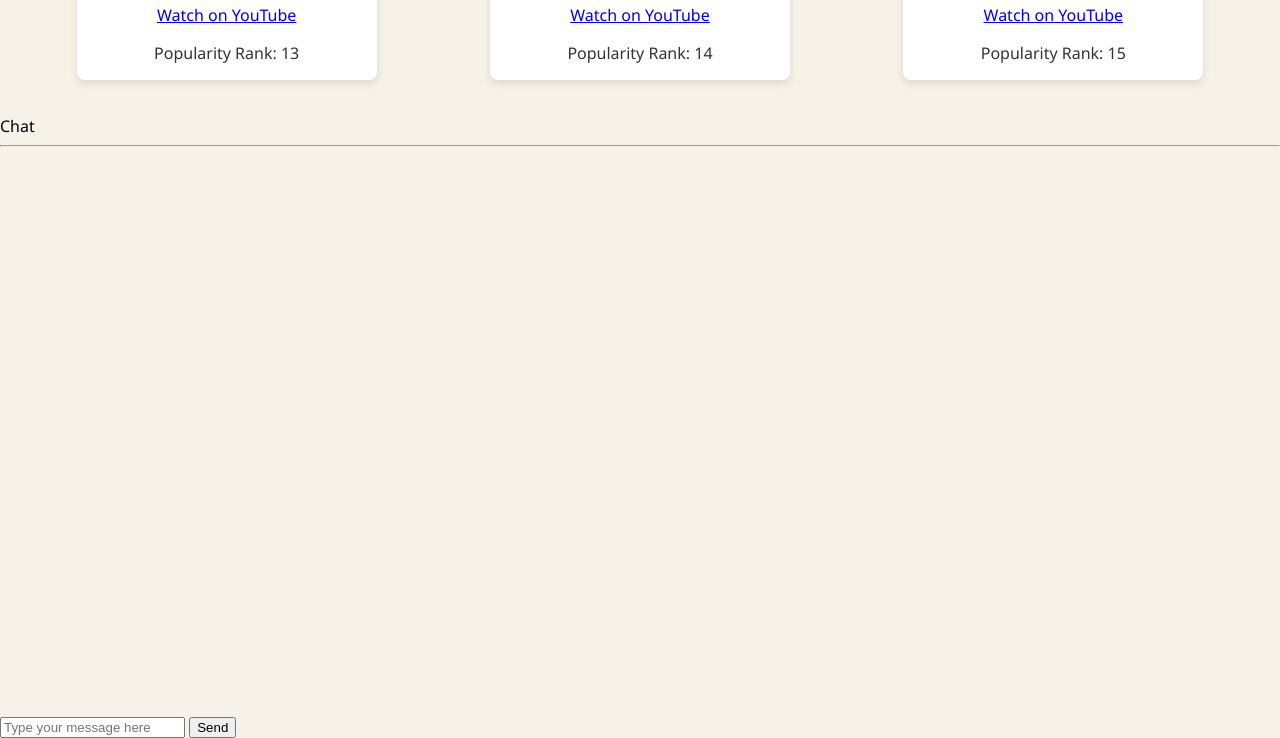
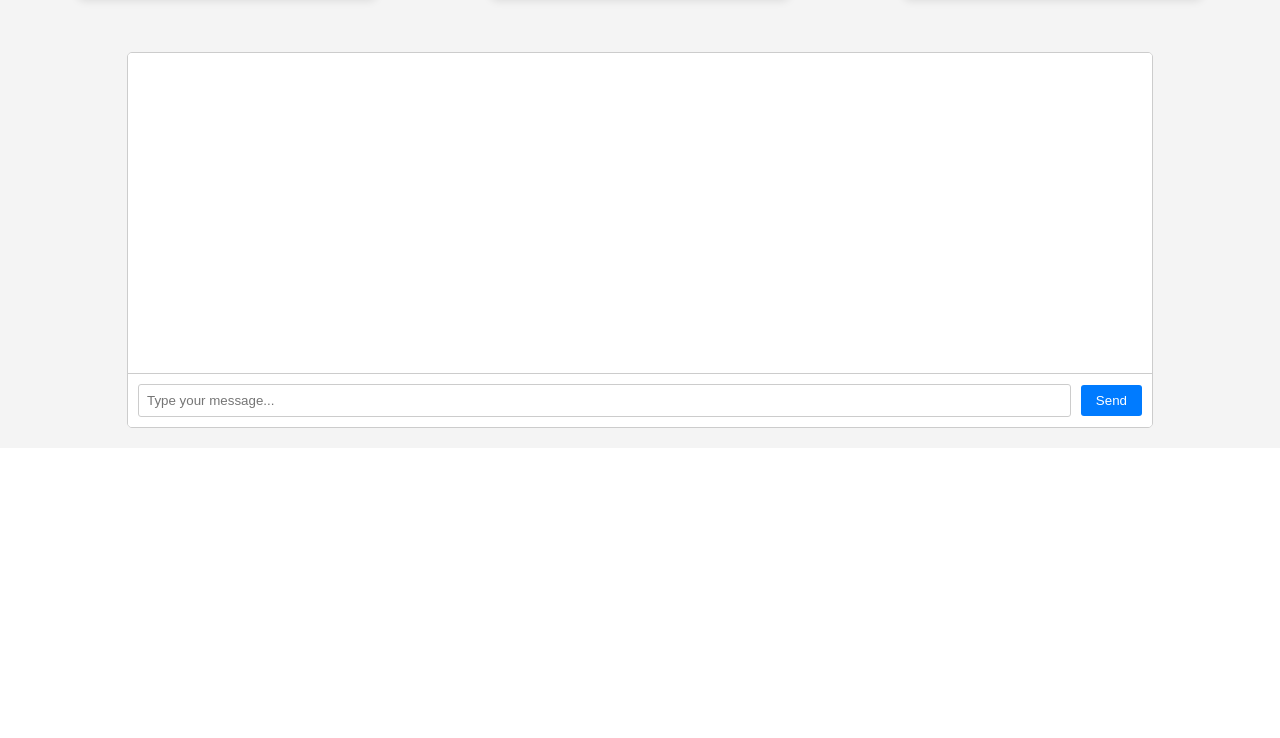
Before and after one commit to Mitchellzhou1/CTFsite, a Flask app: page / in a window 1280 px wide. Shown: the part 2038-2776 px from the top of the page. After the commit the page ends 2466 px from the top, so only its background shows below. Run offline with Flask 3, Linux system fonts and the light colour scheme; data that the repository does not hold is empty.

Commit message:
working on XSS

```diff
--- a/init.py
+++ b/init.py
@@ -1,4 +1,4 @@
-from flask import Flask, render_template, request, session, url_for, redirect, make_response
+from flask import Flask, render_template, request, session, url_for, redirect, make_response, jsonify
 from app import app, get_conn
 import jwt
 import string, random
@@ -13,8 +13,7 @@ secret_key = 'cristianoronaldo'
 cursor = get_conn().cursor()
 initial = True
 
-curr_user = {}
-
+curr_user = {"name": "Guest"}
 
 def check_cookie():
     global curr_user
@@ -22,12 +21,14 @@ def check_cookie():
 
         cookie = request.cookies.get("session")
         decoded_token = jwt.decode(cookie, secret_key, algorithms=['HS256'])
+        print("decoded cookie" , decoded_token)
         curr_user = decoded_token
         make_response(redirect(url_for('index')))
 
-        query = f"SELECT * FROM users WHERE name = '{decoded_token['name']}'"
-        cursor.execute(query)
-        curr_user = cursor.fetchone()
+        if curr_user['name'] != 'Guest':
+            query = f"SELECT * FROM users WHERE name = '{decoded_token['name']}'"
+            cursor.execute(query)
+            curr_user = cursor.fetchone()
 
     except jwt.ExpiredSignatureError:
         print("JWT token has expired.")
@@ -59,16 +60,15 @@ def authenticate(username, password):
 
 
 @app.route('/')
-def index():
+def index(name=''):
     global initial
-    check_cookie()
-    name = curr_user['name'] if curr_user else ''
+    name = curr_user['name'] if curr_user['name'] != 'Guest' else ''
     res = make_response(render_template('index.html', name=name))
     if initial:
         res.set_cookie("session",
-                       "eyJhbGciOiJIUzI1NiIsInR5cCI6IkpXVCJ9.eyJuYW1lIjoiIn0.QgLEITyTJp_ult6CHUXxOGjc4vXgJtfwg5HRCDmzGSg")
+                       "eyJhbGciOiJIUzI1NiIsInR5cCI6IkpXVCJ9.eyJuYW1lIjoiR3Vlc3QifQ.zK7zYBE9t7NHZROgouNsDFxqf2uCzVlEeLpf08L3K5Y")
         initial = False
-    print(curr_user)
+    print("curr_user:", curr_user)
     return res
 
 
@@ -86,6 +86,7 @@ def login():
             message = "Sorry, this user is doesn't exist"
             return render_template('login.html', error=message)
 
+    get_chat()
     return render_template('login.html')
 
 
@@ -94,22 +95,43 @@ def logout():
     global curr_user
     res = make_response(redirect(url_for('index')))
     res.set_cookie("session",
-                   "eyJhbGciOiJIUzI1NiIsInR5cCI6IkpXVCJ9.eyJuYW1lIjoiIn0.QgLEITyTJp_ult6CHUXxOGjc4vXgJtfwg5HRCDmzGSg")
+                   "eyJhbGciOiJIUzI1NiIsInR5cCI6IkpXVCJ9.eyJuYW1lIjoiR3Vlc3QifQ.zK7zYBE9t7NHZROgouNsDFxqf2uCzVlEeLpf08L3K5Y")
     check_cookie()
     return res
 
 
-@app.route('/post_message', methods=['POST'])
-def post_message():
-    if curr_user:
-        content = request.form['content']
-        message = {'user': curr_user['name'], 'content': content}
-        ##update DATABASE!!!!
+@app.route('/submit_chat', methods=['POST'])
+def submit_chat():
+    global cursor
+    message = request.form.get('message')
+    name = curr_user['name']
 
-        return render_template('index.html', messages=messages)
-    else:
-        return make_response(redirect(url_for('index')))
+    # Insert the message into the database (this is a simple illustration; use proper prepared statements in production)
+    query = "INSERT INTO chatlog (name, message) VALUES (%s, %s);"
+    cursor.execute(query, (name, message))
+    print("query worked")
+    get_conn().commit()
+    print("query commited")
+    get_chat()
+
+    # Return a response indicating success
+    return jsonify({'status': 'Message received'})
+
+@app.route('/get_chat')
+def get_chat():
+    global cursor
+    # Retrieve all chat messages from the database
+    query = "SELECT * FROM chatlog"
+    cursor.execute(query)
+    chats = cursor.fetchall()
+    print("Chat logs")
+    for i in chats:
+        print(i)
+
+    return jsonify(chats)
+
+
 
 
 if __name__ == "__main__":
-    app.run('0.0.0.0', 5800, debug=False)
+    app.run('127.0.0.1', 5800, debug=False)
--- a/templates/index.html
+++ b/templates/index.html
@@ -6,6 +6,65 @@
     <title>Ed Sheeran Songs</title>
     <link rel="stylesheet" href="/static/style.css">
     <script src="https://ajax.googleapis.com/ajax/libs/jquery/3.6.3/jquery.min.js"></script>
+
+    <style>
+        body {
+            font-family: Arial, sans-serif;
+            margin: 0;
+            padding: 0;
+            background-color: #f4f4f4;
+        }
+        .chat-container {
+            width: 80%;
+            margin: 20px auto;
+            border: 1px solid #ccc;
+            border-radius: 5px;
+            overflow: hidden;
+        }
+        .chat-messages {
+            height: 300px;
+            overflow-y: scroll;
+            padding: 10px;
+            background-color: #fff;
+        }
+        .message {
+            padding: 5px;
+            margin-bottom: 5px;
+            border-bottom: 1px solid #eee;
+        }
+        .message span {
+            font-weight: bold;
+            color: #333;
+        }
+        .message p {
+            margin: 5px 0;
+        }
+        .chat-input {
+            display: flex;
+            justify-content: space-between;
+            align-items: center;
+            background-color: #fff;
+            padding: 10px;
+            border-top: 1px solid #ccc;
+        }
+        .chat-input input[type="text"] {
+            flex: 1;
+            padding: 8px;
+            margin-right: 10px;
+            border: 1px solid #ccc;
+            border-radius: 3px;
+        }
+        .chat-input input[type="submit"] {
+            padding: 8px 15px;
+            background-color: #007bff;
+            color: #fff;
+            border: none;
+            border-radius: 3px;
+            cursor: pointer;
+        }
+    </style>
+
+
 </head>
 <body>
     <header>
@@ -22,53 +81,57 @@
 
     <div id="songs"></div>
 
-    <div class="container">
-        <div class="row">
-          <div class="col-12">
-            <div class="card">
-              <div class="card-body">
-                <div class="card-title">Chat</div>
-                <hr/>
-                <div class="messages" style="height: 70vh; overflow-y:scroll;">
-                  {% for message in messages %}
-                    <div>{{ message|safe }}</div> <!-- turn off XSS checking with "|safe" -->
-                  {% endfor %}
-                </div>
-              </div>
+
+    <form id="chatForm">
+        <div class="chat-container">
+            <div class="chat-messages" id="chatMessages">
+                <!-- Chat messages will be displayed here -->
             </div>
-          </div>
-        </div>
-      </div>
-      <form id="chat">
-        <div class="container">
-            <div class="input-group mb-3">
-              <input id="textbox" type="text" class="form-control" placeholder="Type your message here" aria-label="Type your message here" aria-describedby="send-button">
-              <button class="btn btn-primary" id="send-button">Send</button>
+            <div class="chat-input">
+                <input type="text" id="messageInput" name="message" placeholder="Type your message...">
+                <input type="submit" value="Send">
             </div>
         </div>
-      </form>
+    </form>
 
-      <script type="text/javascript" charset="utf-8">
+    <script>
+        document.getElementById('chatForm').addEventListener('submit', function(event) {
+            event.preventDefault();
 
-        $("#chat").submit(function(e) {
-          e.preventDefault();
-          var message = $('#textbox').val().trim();
-          socket.emit('send message', {
-            username : $('#username').text(),
-            message : message,
-            token : getCookie("token")
-          });
-          $('#textbox').val('');
+            var formData = new FormData(this);
+            var message = formData.get('message');
+
+            fetch('/submit_chat', {
+                method: 'POST',
+                body: formData
+            })
+            .then(response => response.json())
+            .then(data => {
+                console.log(data);
+            });
+
+            document.getElementById('messageInput').value = '';
         });
 
-        socket.on('receive message', function(data) {
-          console.log('Received data:', data);
-          var messageElement = $('<div>').text(data.message);
-          $('.messages').append(messageElement);
-          $('.messages').scrollTop($('.messages').prop('scrollHeight'));
-        });
+        function fetchAndDisplayChat() {
+            fetch('/get_chat')
+            .then(response => response.json())
+            .then(data => {
+                var chatMessages = document.getElementById('chatMessages');
+                chatMessages.innerHTML = '';
 
-      </script>
+                data.forEach(chat => {
+                    var newMessage = document.createElement('div');
+                    newMessage.classList.add('message');
+                    newMessage.innerHTML = `<span>${chat.name}:</span><p>${chat.message}</p>`;
+                    chatMessages.appendChild(newMessage);
+                });
+            });
+        }
+
+        fetchAndDisplayChat();
+    </script>
+
 
 
 
```
Also changed, not shown: templates/testing.html (added, +96 -0 lines).
